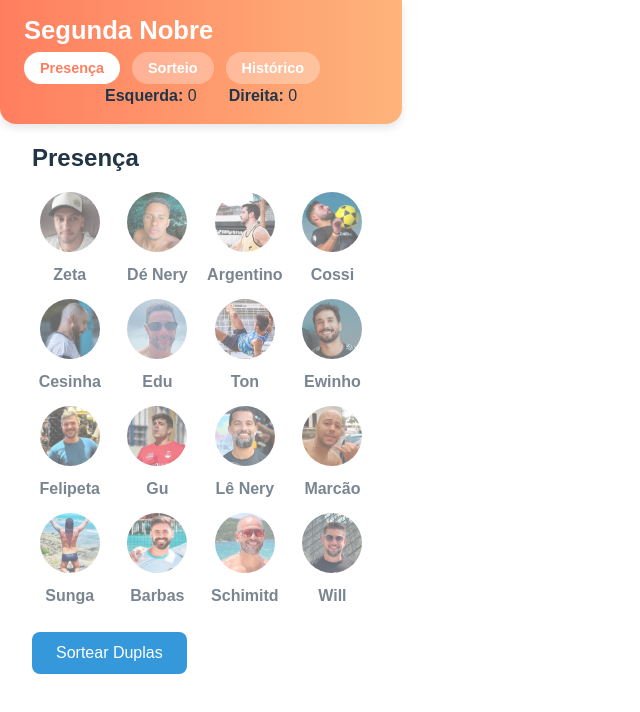
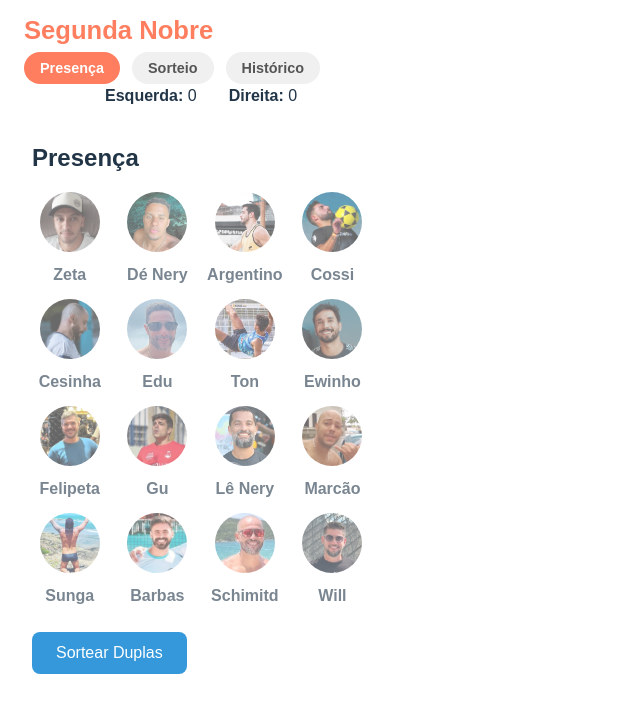
Before and after one commit to raffaelzeta/segunda-nobre, a React (Vite) app: page / in a window 1280 px wide. Shown: the top 712 px of the page, without its empty margins (0-640 px from the left). Built offline with nearby package versions, Linux system fonts and the light colour scheme; no server answers; the database is empty.

Commit message:
ajuste layout cores

```diff
--- a/src/App.jsx
+++ b/src/App.jsx
@@ -8,7 +8,7 @@ import HistoricoDuplas from './components/HistoricoDuplas';
 import { db } from './firebase';
 import { collection, addDoc } from 'firebase/firestore';
 
-// Defina aqui sua senha de administrador
+// Defina aqui sua senha de administrador (altere para o valor que quiser):
 const ADMIN_PASSWORD = 'velhos123';
 
 function App() {
@@ -31,13 +31,11 @@ function AppContent() {
       }
       return true;
     };
-
   // 2. Estados e hooks
   const [aba, setAba] = useState('presenca');
   const [duplas, setDuplas] = useState([]);
   const { confirmados, lados } = useConfirmados();
-  const { historico, limparHistorico } = useHistorico();
-
+  const { historico } = useHistorico();
   // 3. Labels para as abas
   const labels = {
     presenca: 'Presença',
@@ -49,7 +47,7 @@ function AppContent() {
   const totalEsq = confirmados.filter(a => lados[a] === 'esquerda').length;
   const totalDir = confirmados.filter(a => lados[a] === 'direita').length;
 
-  // 5. Funções originais (sortear, salvar histórico)
+  //5.Verifica repetição
   const duplaJaExiste = (j1, j2) =>
     historico.some(h =>
       h.duplas.some(dstr => {
@@ -58,15 +56,52 @@ function AppContent() {
       })
     );
 
+  //6.Sorteia sem salvar no histórico
   const sortearDuplas = () => {
-    // ... (sua lógica inalterada)
+    const validos = confirmados.filter(a => lados[a]);
+    const esqu = validos.filter(a => lados[a] === 'esquerda');
+    const dir  = validos.filter(a => lados[a] === 'direita');
+    const shuffle = arr => [...arr].sort(() => Math.random() - 0.5);
+
+    let attempt = 0, maxAttempts = 100, resultado = [];
+    while (attempt < maxAttempts) {
+      const eTemp = shuffle(esqu);
+      const dTemp = shuffle(dir);
+      const tent = [];
+      let repetida = false;
+      while (eTemp.length && dTemp.length) {
+        const a = eTemp.pop(), b = dTemp.pop();
+        if (duplaJaExiste(a, b)) { repetida = true; break; }
+        tent.push([a, b]);
+      }
+      [...eTemp, ...dTemp].forEach(x => tent.push([x]));
+      if (!repetida) { resultado = tent; break; }
+      attempt++;
+    }
+
+    if (resultado.length === 0) {
+      alert('Não há mais combinações únicas disponíveis!');
+      return;
+    }
+
+    setDuplas(resultado);
+    setAba('sorteio');
   };
 
+  //7.Salva histórico manualmente
   const salvarHistoricoManual = async () => {
-    // ... (sua lógica inalterada)
+    try {
+      const docRef = await addDoc(collection(db, 'historico'), {
+        data: Date.now(),
+        duplas: duplas.map(par => par.join(' + '))
+      });
+      alert('Histórico salvo! ID: ' + docRef.id);
+    } catch (err) {
+      console.error('Erro ao salvar histórico:', err);
+      alert('Erro ao salvar histórico. Veja o console.');
+    }
   };
-
-  // 6. Handlers protegidos
+//8.Handlers que pedem senha antes de executar
 const handleSortear = () => {
   if (!verifyPassword()) return;
   sortearDuplas();
@@ -81,7 +116,6 @@ function AppContent() {
   if (!verifyPassword()) return;
   limparHistorico();
 };
-
 return (
   <div style={{ minHeight: '100vh' }}>
     {/* ==================== PASSO 4: HEADER REFACTORED ==================== */}
@@ -137,6 +171,5 @@ function AppContent() {
 export default App;
 
 
-
 // NÃO APAGAR - CÓDIGO PARA PUBLICAR AS ALTERAÇÕES
 // git add . && git commit -m "ajuste layout E D" && git push
--- a/src/index.css
+++ b/src/index.css
@@ -81,17 +81,17 @@ h1, h2, h3 {
 
 /* HEADER GRADIENTE E ARREDONDADO */
 .header {
-  background: linear-gradient(90deg, #ff7e5f, #feb47b);
+  background: transparent;
   padding: 1rem 1.5rem;
   border-bottom-left-radius: 16px;
   border-bottom-right-radius: 16px;
-  box-shadow: 0 4px 8px rgba(0,0,0,0.1);
+  /* box-shadow: 0 4px 8px rgba(0,0,0,0.1); */
   position: sticky;
   top: 0;
   z-index: 100;
 }
 .header-title {
-  color: #fff;
+  color: #ff7e5f;  /* laranja vibrante */
   font-size: 1.6rem;
   font-weight: 700;
 }
@@ -105,23 +105,24 @@ h1, h2, h3 {
   scrollbar-width: none; /* Firefox */
 }
 .header-nav::-webkit-scrollbar { display: none; }
+/* Botões não selecionados: */
 .nav-button {
   flex: none;
   padding: 0.5rem 1rem;
   border: none;
-  background: rgba(255,255,255,0.3);
-  color: #fff;
   border-radius: 999px;
   font-size: 0.9rem;
   font-weight: 600;
   cursor: pointer;
   transition: background 0.2s, color 0.2s;
+  /* cores novas */
+  background: #f0f0f0;
+  color: #555;
 }
 .nav-button.active {
-  background: #fff;
-  color: #ff7e5f;
+  background: #ff7e5f;
+  color: #fff;
 }
-
 /* BOTÕES CTA EM “PÍLULA” */
 .cta-button {
   display: inline-flex;
```
Lines whose indentation alone changed are shown as unchanged.
